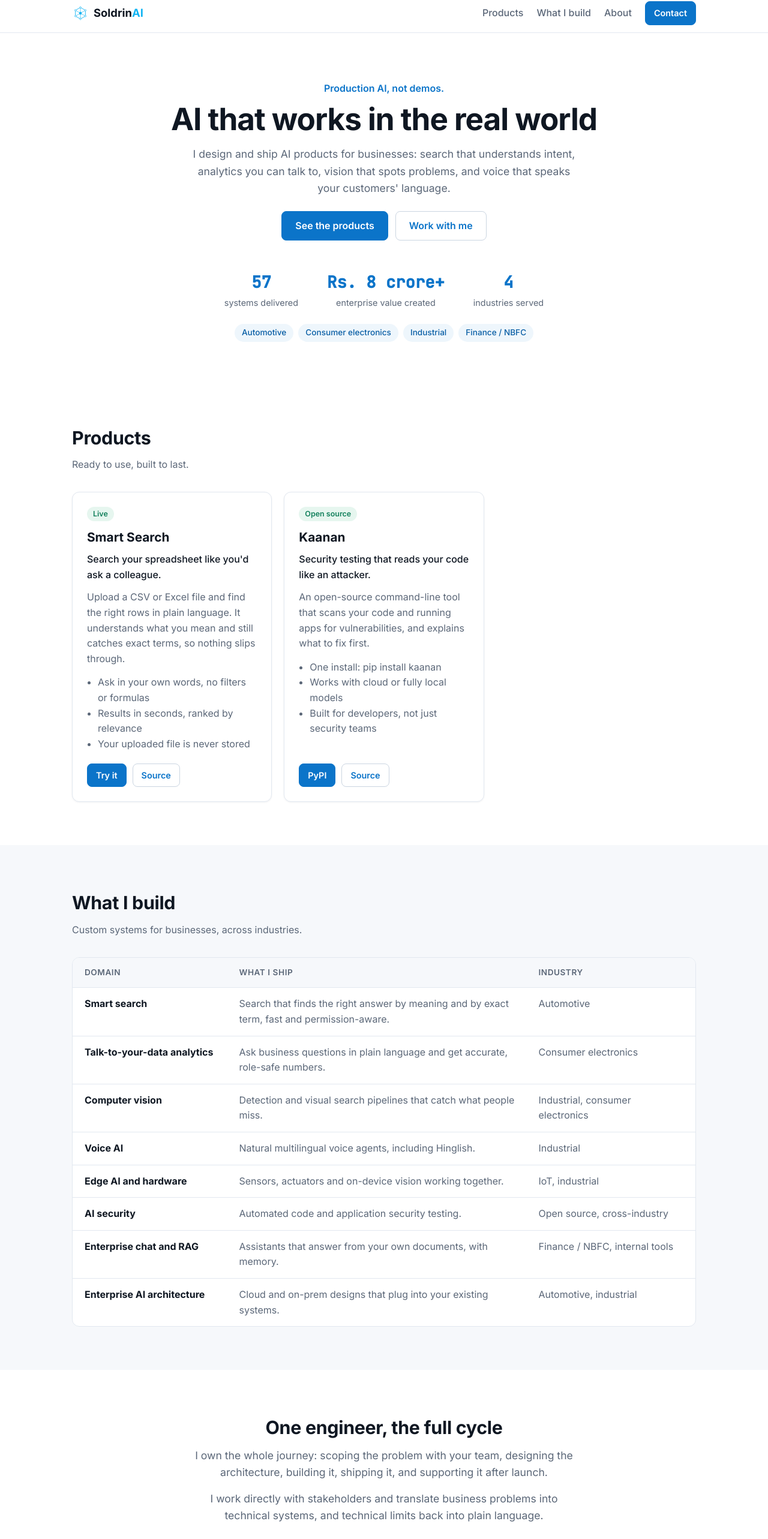
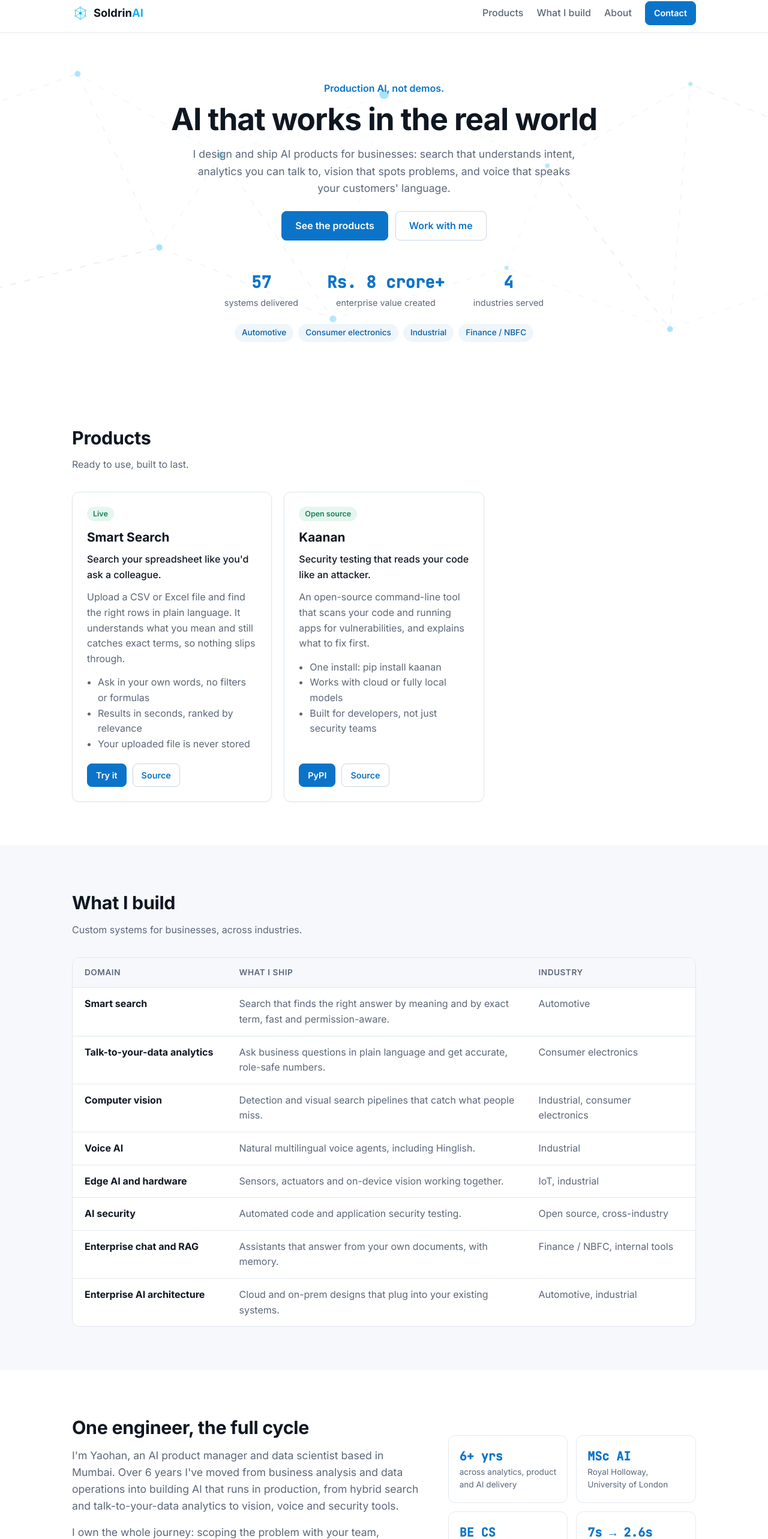
Before and after one commit to SoldrinAI/soldrinai-website, a React (Vite) app: page / in a window 1280 px wide. Shown: the part 10-2576 px from the top of the page at 60% size. Built offline with nearby package versions, Linux system fonts and the light colour scheme.

Commit message:
Add motion (hero network, scroll reveals, count-up) and resume-based about section

```diff
--- /dev/null
+++ b/src/components/Motion.tsx
@@ -0,0 +1,69 @@
+import { useEffect, useRef, useState, type ReactNode } from "react";
+
+const reduced = () => window.matchMedia("(prefers-reduced-motion: reduce)").matches;
+
+function useInView<T extends HTMLElement>() {
+  const ref = useRef<T>(null);
+  const [seen, setSeen] = useState(false);
+  useEffect(() => {
+    const el = ref.current;
+    if (!el || reduced()) return setSeen(true);
+    const io = new IntersectionObserver(([e]) => e.isIntersecting && (setSeen(true), io.disconnect()), { threshold: 0.15 });
+    io.observe(el);
+    return () => io.disconnect();
+  }, []);
+  return [ref, seen] as const;
+}
+
+/** Fades and slides children up when scrolled into view. `delay` is in ms. */
+export function Reveal({ children, delay = 0, className = "" }: { children: ReactNode; delay?: number; className?: string }) {
+  const [ref, seen] = useInView<HTMLDivElement>();
+  return (
+    <div ref={ref} className={`reveal ${seen ? "in" : ""} ${className}`} style={{ transitionDelay: `${delay}ms` }}>
+      {children}
+    </div>
+  );
+}
+
+/** Counts up from 0 to `to` once visible. */
+export function CountUp({ to, prefix = "", suffix = "" }: { to: number; prefix?: string; suffix?: string }) {
+  const [ref, seen] = useInView<HTMLSpanElement>();
+  const [n, setN] = useState(0);
+  useEffect(() => {
+    if (!seen) return;
+    if (reduced()) return setN(to);
+    const t0 = performance.now();
+    let raf = 0;
+    const tick = (t: number) => {
+      const p = Math.min((t - t0) / 1400, 1);
+      setN(Math.round(to * (1 - Math.pow(1 - p, 3))));
+      if (p < 1) raf = requestAnimationFrame(tick);
+    };
+    raf = requestAnimationFrame(tick);
+    return () => cancelAnimationFrame(raf);
+  }, [seen, to]);
+  return <span ref={ref}>{prefix}{n}{suffix}</span>;
+}
+
+const nodes: [number, number][] = [
+  [80, 90], [220, 40], [360, 120], [520, 60], [680, 130], [820, 50], [960, 110],
+  [140, 250], [300, 210], [470, 280], [640, 230], [800, 290], [940, 240],
+];
+const links: [number, number][] = [
+  [0, 1], [1, 2], [2, 3], [3, 4], [4, 5], [5, 6], [0, 7], [1, 8], [2, 8], [3, 9], [4, 10],
+  [5, 11], [6, 12], [7, 8], [8, 9], [9, 10], [10, 11], [11, 12], [2, 9], [4, 11],
+];
+
+/** Drifting hexagon-network backdrop for the hero. */
+export function NetworkBg() {
+  return (
+    <svg className="net" viewBox="0 0 1040 340" preserveAspectRatio="xMidYMid slice" aria-hidden="true">
+      {links.map(([a, b], i) => (
+        <line key={i} x1={nodes[a][0]} y1={nodes[a][1]} x2={nodes[b][0]} y2={nodes[b][1]} className="net-line" style={{ animationDelay: `${(i % 7) * 0.5}s` }} />
+      ))}
+      {nodes.map(([x, y], i) => (
+        <circle key={i} cx={x} cy={y} r={i % 3 === 0 ? 3 : 2} className="net-node" style={{ animationDelay: `${(i % 5) * 0.6}s` }} />
+      ))}
+    </svg>
+  );
+}
--- a/src/components/Sections.tsx
+++ b/src/components/Sections.tsx
@@ -1,6 +1,7 @@
 import { site, capabilities } from "../data/site";
 import { products } from "../data/products";
 import { Logo } from "./Logo";
+import { Reveal, CountUp, NetworkBg } from "./Motion";
 
 const ext = (href: string) => (href.startsWith("http") ? { target: "_blank", rel: "noreferrer" } : {});
 
@@ -24,7 +25,8 @@ export function Hero() {
   const { hero, stats, industries } = site;
   return (
     <section className="hero" id="top">
-      <div className="wrap center">
+      <NetworkBg />
+      <div className="wrap center hero-in">
         <p className="eyebrow">{site.tagline}</p>
         <h1>{hero.title}</h1>
         <p className="lead">{hero.subtitle}</p>
@@ -35,7 +37,7 @@ export function Hero() {
         <div className="stats">
           {stats.map((s) => (
             <div key={s.label}>
-              <strong className="mono">{s.value}</strong>
+              <strong className="mono"><CountUp to={s.value} prefix={s.prefix} suffix={s.suffix} /></strong>
               <span>{s.label}</span>
             </div>
           ))}
@@ -52,11 +54,11 @@ export function Products() {
   return (
     <section id="products">
       <div className="wrap">
-        <h2>Products</h2>
-        <p className="sub">Ready to use, built to last.</p>
+        <Reveal><h2>Products</h2>
+        <p className="sub">Ready to use, built to last.</p></Reveal>
         <div className="grid">
-          {products.map((p) => (
-            <article className="card" key={p.name}>
+          {products.map((p, i) => (
+            <Reveal key={p.name} delay={i * 120} className="grid-item"><article className="card">
               <span className={`pill ${p.status === "Coming soon" ? "warn" : "ok"}`}>{p.status}</span>
               <h3>{p.name}</h3>
               <p className="tag">{p.tagline}</p>
@@ -69,7 +71,7 @@ export function Products() {
                   </a>
                 ))}
               </div>
-            </article>
+            </article></Reveal>
           ))}
         </div>
       </div>
@@ -81,8 +83,9 @@ export function Capabilities() {
   return (
     <section id="build" className="soft">
       <div className="wrap">
-        <h2>What I build</h2>
-        <p className="sub">Custom systems for businesses, across industries.</p>
+        <Reveal><h2>What I build</h2>
+        <p className="sub">Custom systems for businesses, across industries.</p></Reveal>
+        <Reveal>
           <div className="table">
             <div className="row head"><span>Domain</span><span>What I ship</span><span>Industry</span></div>
             {capabilities.map((c) => (
@@ -93,6 +96,7 @@ export function Capabilities() {
               </div>
             ))}
           </div>
+        </Reveal>
       </div>
     </section>
   );
@@ -102,9 +106,18 @@ export function About() {
   const { about } = site;
   return (
     <section id="about">
-      <div className="wrap narrow center">
+      <div className="wrap about">
+        <Reveal>
           <h2>{about.title}</h2>
           {about.body.map((b) => <p key={b} className="lead">{b}</p>)}
+        </Reveal>
+        <div className="facts">
+          {about.facts.map((f, i) => (
+            <Reveal key={f.label} delay={i * 100}>
+              <div className="fact"><strong className="mono">{f.value}</strong><span>{f.label}</span></div>
+            </Reveal>
+          ))}
+        </div>
       </div>
     </section>
   );
@@ -115,6 +128,7 @@ export function Contact() {
   return (
     <section id="contact" className="soft">
       <div className="wrap narrow center">
+        <Reveal>
           <h2>{contact.title}</h2>
           <p className="lead">{contact.body}</p>
           <div className="cta">
@@ -122,6 +136,7 @@ export function Contact() {
               <a key={l.href} className={i === 0 ? "btn" : "btn ghost"} href={l.href} {...ext(l.href)}>{l.label}</a>
             ))}
           </div>
+        </Reveal>
       </div>
     </section>
   );
--- a/src/data/site.ts
+++ b/src/data/site.ts
@@ -12,16 +12,22 @@ export const site = {
     secondaryCta: { label: "Work with me", href: "#contact" },
   },
   stats: [
-    { value: "57", label: "systems delivered" },
-    { value: "Rs. 8 crore+", label: "enterprise value created" },
-    { value: "4", label: "industries served" },
+    { value: 57, prefix: "", suffix: "", label: "systems delivered" },
+    { value: 8, prefix: "Rs. ", suffix: " crore+", label: "enterprise value created" },
+    { value: 4, prefix: "", suffix: "", label: "industries served" },
   ],
   industries: ["Automotive", "Consumer electronics", "Industrial", "Finance / NBFC"],
   about: {
     title: "One engineer, the full cycle",
     body: [
-      "I own the whole journey: scoping the problem with your team, designing the architecture, building it, shipping it, and supporting it after launch.",
-      "I work directly with stakeholders and translate business problems into technical systems, and technical limits back into plain language.",
+      "I'm Yaohan, an AI product manager and data scientist based in Mumbai. Over 6 years I've moved from business analysis and data operations into building AI that runs in production, from hybrid search and talk-to-your-data analytics to vision, voice and security tools.",
+      "I own the whole journey: scoping the problem with your team, designing the architecture, building it, shipping it, and supporting it after launch. I translate business problems into technical systems, and technical limits back into plain language.",
+    ],
+    facts: [
+      { value: "6+ yrs", label: "across analytics, product and AI delivery" },
+      { value: "MSc AI", label: "Royal Holloway, University of London" },
+      { value: "BE CS", label: "Xavier Institute of Engineering, Mumbai" },
+      { value: "7s → 2.6s", label: "search latency cut for a vehicle platform" },
     ],
   },
   contact: {
--- a/src/styles.css
+++ b/src/styles.css
@@ -36,11 +36,12 @@ h3 { font-size: 1.3rem; margin: 10px 0 2px; }
 .btn.sm { padding: 7px 14px; font-size: .9rem; }
 .cta { display: flex; gap: 12px; justify-content: center; flex-wrap: wrap; margin-top: 24px; }
 
-.hero { padding: 80px 0 64px; }
+.hero { padding: 80px 0 64px; position: relative; overflow: hidden; }
+.hero-in { position: relative; z-index: 1; }
 .stats { display: flex; justify-content: center; gap: 48px; flex-wrap: wrap; margin: 48px 0 24px; }
 .stats div { display: flex; flex-direction: column; }
 .stats strong { font-size: 1.7rem; color: var(--blue); }
-.stats span { color: var(--sub); font-size: .9rem; }
+.stats div > span { color: var(--sub); font-size: .9rem; }
 .chips { display: flex; gap: 8px; justify-content: center; flex-wrap: wrap; }
 .chip { background: var(--tint); color: var(--blue-d); padding: 4px 12px; border-radius: 99px; font-size: .85rem; font-weight: 500; }
 
@@ -62,7 +63,42 @@ h3 { font-size: 1.3rem; margin: 10px 0 2px; }
 footer { border-top: 1px solid var(--line); padding: 28px 0; color: var(--sub); font-size: .9rem; }
 .foot { display: flex; justify-content: space-between; align-items: center; flex-wrap: wrap; gap: 12px; }
 
+/* motion */
+.reveal { opacity: 0; transform: translateY(24px); transition: opacity .7s ease, transform .7s cubic-bezier(.2,.7,.2,1); }
+.reveal.in { opacity: 1; transform: none; }
+.grid-item { display: flex; } .grid-item > .card { flex: 1; }
+.card, .fact { transition: transform .25s ease, box-shadow .25s ease, border-color .25s ease; }
+.card:hover, .fact:hover { transform: translateY(-4px); box-shadow: 0 10px 24px rgba(11,116,201,.12); border-color: #b9d9f2; }
+.btn { transition: background .2s, transform .2s; }
+.btn:hover { transform: translateY(-1px); }
+.nav nav a:not(.btn) { position: relative; }
+.nav nav a:not(.btn)::after { content: ""; position: absolute; left: 0; bottom: -4px; height: 2px; width: 100%; background: var(--cyan); transform: scaleX(0); transform-origin: left; transition: transform .25s; }
+.nav nav a:not(.btn):hover::after { transform: scaleX(1); }
+.net { position: absolute; inset: 0; width: 100%; height: 100%; opacity: .4; pointer-events: none; }
+.net-line { stroke: #b9d9f2; stroke-width: 1.2; stroke-dasharray: 6 8; animation: dash 6s linear infinite, fade 5s ease-in-out infinite; }
+.net-node { fill: var(--cyan); transform-box: fill-box; transform-origin: center; animation: pulse 3.2s ease-in-out infinite; }
+.hero-in > * { animation: rise .8s cubic-bezier(.2,.7,.2,1) both; }
+.hero-in > :nth-child(2) { animation-delay: .1s; } .hero-in > :nth-child(3) { animation-delay: .2s; }
+.hero-in > :nth-child(4) { animation-delay: .3s; } .hero-in > :nth-child(5) { animation-delay: .45s; } .hero-in > :nth-child(6) { animation-delay: .6s; }
+.logo svg { transition: transform .6s ease; } .logo:hover svg { transform: rotate(60deg); }
+@keyframes rise { from { opacity: 0; transform: translateY(22px); } to { opacity: 1; transform: none; } }
+@keyframes dash { to { stroke-dashoffset: -56; } }
+@keyframes fade { 0%,100% { opacity: .35; } 50% { opacity: 1; } }
+@keyframes pulse { 0%,100% { transform: scale(1); opacity: .7; } 50% { transform: scale(1.7); opacity: 1; } }
+@media (prefers-reduced-motion: reduce) {
+  *, *::before, *::after { animation: none !important; transition: none !important; }
+  .reveal { opacity: 1; transform: none; }
+}
+
+.about { display: grid; grid-template-columns: 1.4fr 1fr; gap: 48px; align-items: center; }
+.about .lead { margin: 0 0 16px; }
+.facts { display: grid; grid-template-columns: 1fr 1fr; gap: 14px; }
+.fact { background: #fff; border: 1px solid var(--line); border-radius: 12px; padding: 18px; display: flex; flex-direction: column; height: 100%; }
+.fact strong { color: var(--blue); font-size: 1.25rem; }
+.fact span { color: var(--sub); font-size: .85rem; }
+
 @media (max-width: 700px) {
+  .about { grid-template-columns: 1fr; gap: 28px; }
   section { padding: 48px 0; }
   .nav nav a:not(.btn) { display: none; }
   .stats { gap: 28px; }
```
Lines whose indentation alone changed are shown as unchanged.
